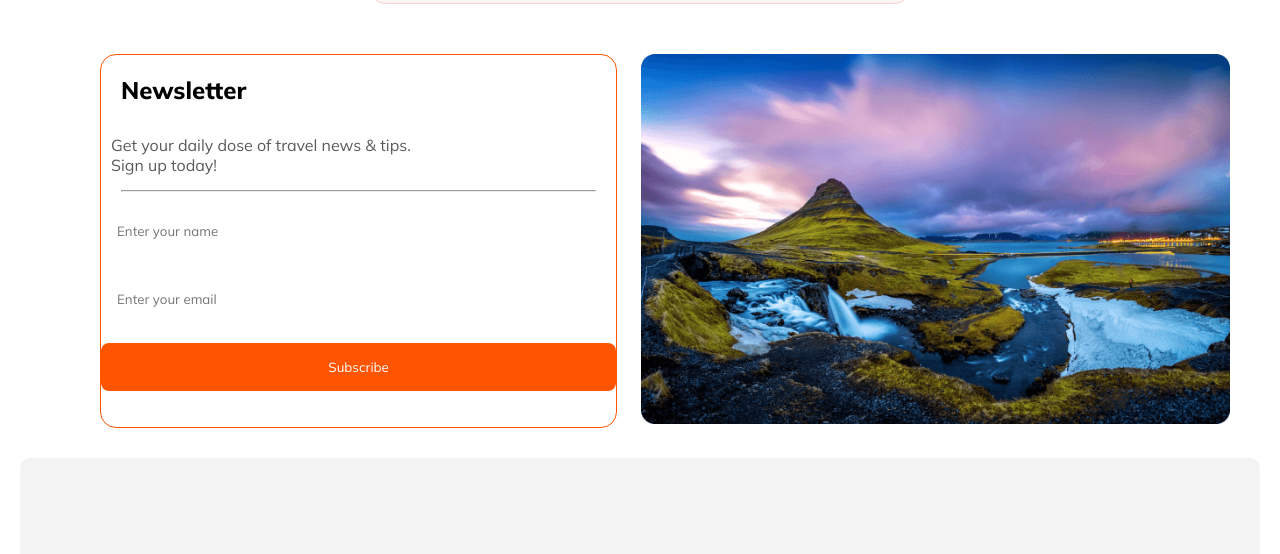
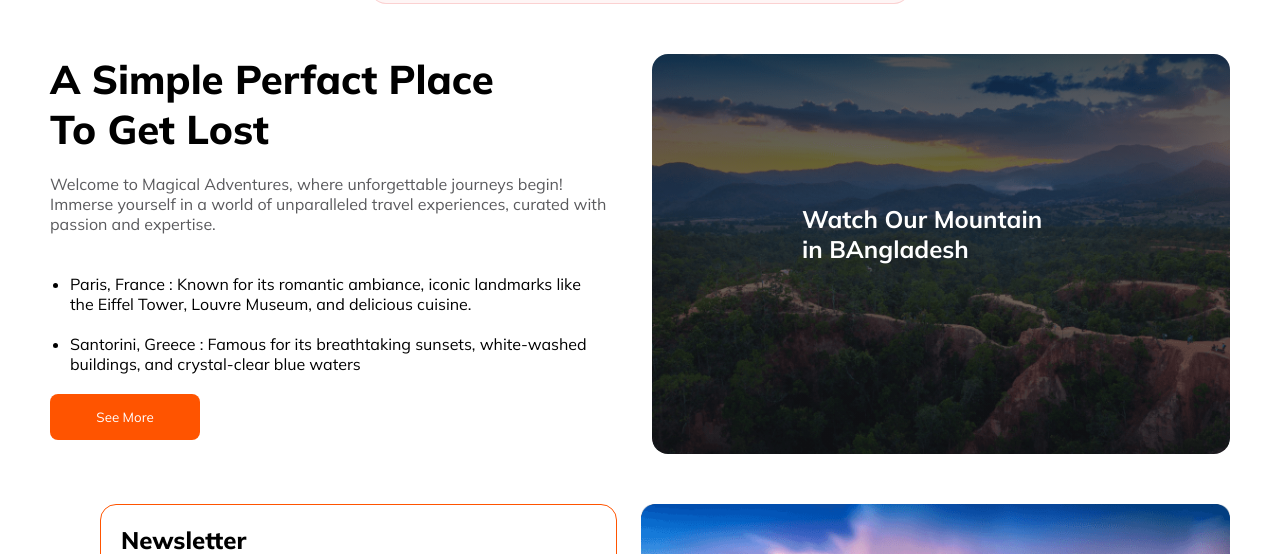
Before and after one commit to sumaiyaurmi/Magical-Adventures, a plain HTML site: page index.html in a window 1280 px wide. Shown: the part 3177-3731 px from the top of the page. Drawn offline with Linux system fonts and the light colour scheme.

Commit message:
perfact section added

```diff
--- a/color.css
+++ b/color.css
@@ -212,7 +212,6 @@ box-shadow: 1px 1px 5px rgb(124, 122, 121) ;
 }
 /* destination end */
 
-/* about end */
 
 /* choose start */
 .choose {
@@ -285,7 +284,49 @@ box-shadow: 1px 1px 4px rgb(133, 128, 128);
   padding-right: 10px;
 }
 /* choose section end */
-/* perfect start */
+/* perfact start */
+.perfact{
+  display:flex;
+  gap: 24px;
+  padding-bottom: 50px;
+}
+.perfact-text{
+  width: 50%;
+}
+.perfact-title{
+font-size: 40px;
+font-weight: 800;
+padding-bottom: 20px;
+}
+.perfact-description{
+  color: #5A5A5D;
+font-size: 16px;
+font-weight: 400;
+padding-bottom: 20px;
+}
+.perfact-text ul li{
+  list-style-type: disc;
+  margin: 20px;
+}
+.perfact-imgs{
+  width: 50%;
+  background-image: linear-gradient(180deg, #131318 -31.96%, rgba(19, 19, 24, 0.00) 100%), url(./Images/Group\ 40089.png);
+  background-repeat: no-repeat;
+  background-size: cover;
+  background-position: center;
+  min-height: 400px;
+  border-radius: 16px;
+  position: relative;
+}
+.perfact-img-text{
+  color: #FFF;
+  top: 150px;
+  left: 150px;
+  font-size: 24px;
+  font-weight: 700;
+position: absolute;
+}
+/* perfact end */
 /* newsltter section start */
 
 .newsletter{
@@ -385,6 +426,7 @@ margin-bottom: 20px;
   .newsletter-img img {
     width: 100%;
   }
+  .perfact-title,
   .popular-title,
   .banner-title {
     font-size: 2rem;
@@ -402,7 +444,7 @@ margin-bottom: 20px;
     padding-bottom: 20px;
   }
 
-
+.perfact,
   .img-1st-row,
   .img-2nd-row,
   .img-3rd-row,
@@ -419,6 +461,8 @@ margin-bottom: 20px;
   .icon {
     padding-left: 50px;
   }
+  .newsletter,
+  .perfact,
   .destination,
   .popular {
     padding: 20px;
@@ -426,8 +470,8 @@ margin-bottom: 20px;
   .card-3 {
     width: 100%;
   }
-  .newsletter {
-    padding: 20px;
+  .perfact-text,.perfact-imgs{
+    width: 100%;
   }
   .footer-title{
     font-size: 2rem;
--- a/index.html
+++ b/index.html
@@ -194,6 +194,33 @@
         </div>
       </section>
       <!-- choose section end -->
+      <!-- perfact section start -->
+      <section class="perfact">
+        <div class="perfact-text">
+          <h3 class="perfact-title">A Simple Perfact Place <br> To Get Lost</h3>
+          <p class="perfact-description">
+            Welcome to Magical Adventures, where unforgettable journeys begin!
+            Immerse yourself in a world of unparalleled travel experiences,
+            curated with passion and expertise.
+          </p>
+          <ul>
+            <li>
+              Paris, France : Known for its romantic ambiance, iconic landmarks
+              like the Eiffel Tower, Louvre Museum, and delicious cuisine.
+            </li>
+            <li>
+              Santorini, Greece : Famous for its breathtaking sunsets,
+              white-washed buildings, and crystal-clear blue waters
+            </li>
+          </ul>
+          <button class="btn-primary">See More</button>
+        </div>
+        <div class="perfact-imgs">
+          <h3 class="perfact-img-text">Watch Our Mountain <br> in BAngladesh</h3>
+        </div>
+      </section>
+
+      <!-- perfact section end -->
       <!-- newsletter start -->
       <section class="newsletter">
         <div class="newsletter-text">
```
